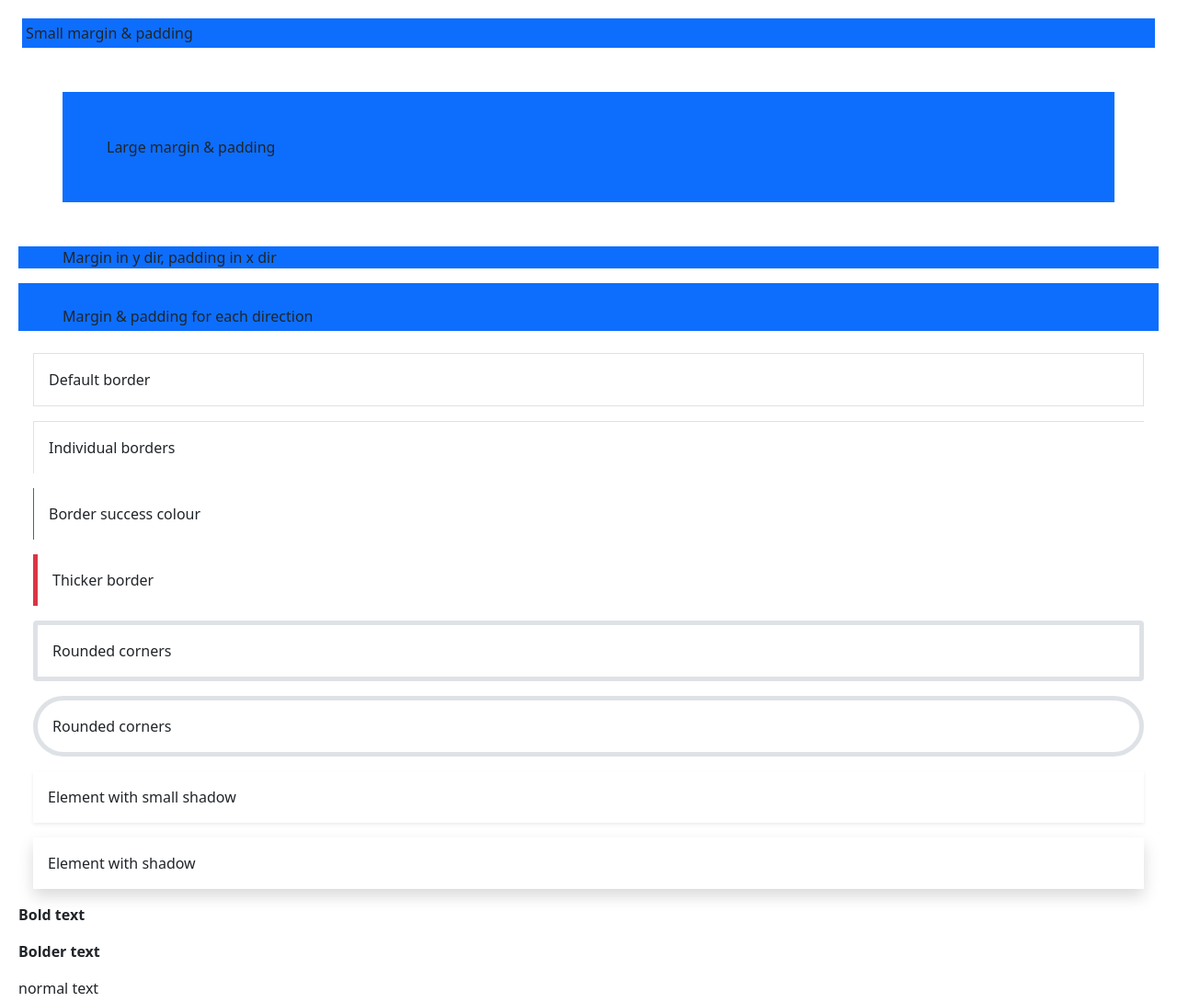
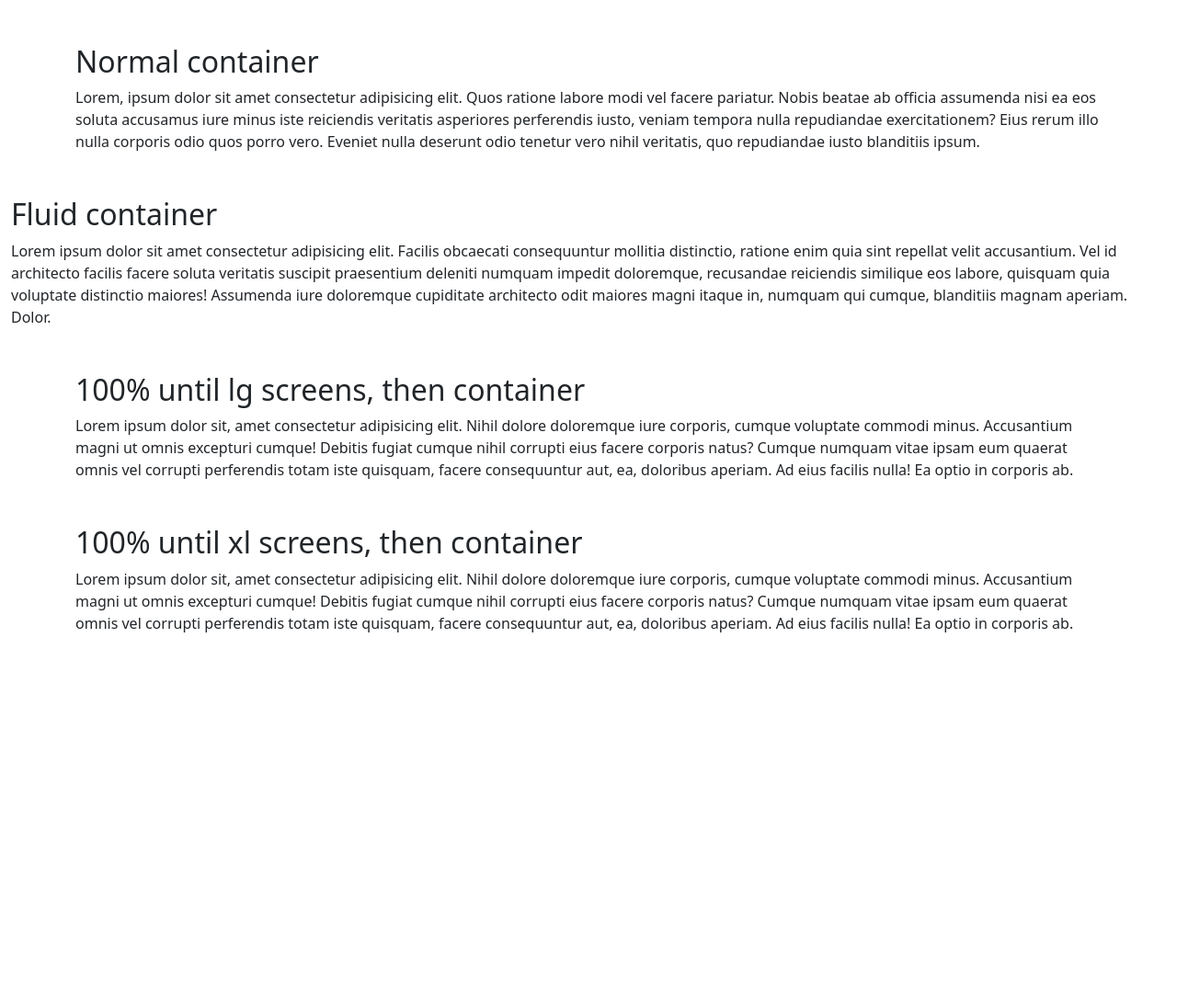
Before and after one commit to ochudi/bootstrap, a plain HTML site: page index.html in a window 1280 px wide. Shown: the top 1090 px of the page at 92% size. After the commit the page ends 800 px from the top, so only its background shows below. Drawn offline with nearby package versions, Linux system fonts and the light colour scheme.

Commit message:
Add: Containers

```diff
--- a/index.html
+++ b/index.html
@@ -10,42 +10,58 @@
       integrity="sha384-+0n0xVW2eSR5OomGNYDnhzAbDsOXxcvSN1TPprVMTNDbiYZCxYbOOl7+AMvyTG2x"
       crossorigin="anonymous"
     />
-    <style>
-      body {
-        margin: 20px;
-      }
-    </style>
   </head>
   <body>
-    <!-- Margin & Padding -->
-    <div class="m-1 p-1 bg-primary">Small margin & padding</div>
-    <div class="m-5 p-5 bg-primary">Large margin & padding</div>
-    <div class="my-3 px-5 bg-primary">Margin in y dir, padding in x dir</div>
-    <div class="mt-3 mb-4 ps-5 pt-4 pe-2 pb-1 bg-primary">
-      Margin & padding for each direction
+    <div class="container my-5">
+      <h2>Normal container</h2>
+      <p>
+        Lorem, ipsum dolor sit amet consectetur adipisicing elit. Quos ratione
+        labore modi vel facere pariatur. Nobis beatae ab officia assumenda nisi
+        ea eos soluta accusamus iure minus iste reiciendis veritatis asperiores
+        perferendis iusto, veniam tempora nulla repudiandae exercitationem? Eius
+        rerum illo nulla corporis odio quos porro vero. Eveniet nulla deserunt
+        odio tenetur vero nihil veritatis, quo repudiandae iusto blanditiis
+        ipsum.
+      </p>
     </div>
 
-    <!-- Borders -->
-    <div class="m-3 p-3 border">Default border</div>
-    <div class="m-3 p-3 border-top border-start">Individual borders</div>
-    <div class="m-3 p-3 border-start border-success">Border success colour</div>
-    <div class="m-3 p-3 border-start border-danger border-5">
-      Thicker border
+    <div class="container-fluid my-5">
+      <h2>Fluid container</h2>
+      <p>
+        Lorem ipsum dolor sit amet consectetur adipisicing elit. Facilis
+        obcaecati consequuntur mollitia distinctio, ratione enim quia sint
+        repellat velit accusantium. Vel id architecto facilis facere soluta
+        veritatis suscipit praesentium deleniti numquam impedit doloremque,
+        recusandae reiciendis similique eos labore, quisquam quia voluptate
+        distinctio maiores! Assumenda iure doloremque cupiditate architecto odit
+        maiores magni itaque in, numquam qui cumque, blanditiis magnam aperiam.
+        Dolor.
+      </p>
     </div>
-    <div class="m-3 p-3 rounded border border-5">Rounded corners</div>
-    <div class="m-3 p-3 rounded-pill border border-5">Rounded corners</div>
 
-    <!-- Box shadow -->
-    <div class="m-3 p-3 shadow-sm">Element with small shadow</div>
-    <div class="m-3 p-3 shadow">Element with shadow</div>
+    <div class="container-lg my-5">
+      <h2>100% until lg screens, then container</h2>
+      <p>
+        Lorem ipsum dolor sit, amet consectetur adipisicing elit. Nihil dolore
+        doloremque iure corporis, cumque voluptate commodi minus. Accusantium
+        magni ut omnis excepturi cumque! Debitis fugiat cumque nihil corrupti
+        eius facere corporis natus? Cumque numquam vitae ipsam eum quaerat omnis
+        vel corrupti perferendis totam iste quisquam, facere consequuntur aut,
+        ea, doloribus aperiam. Ad eius facilis nulla! Ea optio in corporis ab.
+      </p>
+    </div>
 
-    <!-- Font weight -->
-    <p class="fw-bold">Bold text</p>
-    <p class="fw-bolder">Bolder text</p>
-    <p>normal text</p>
-    <p class="fw-light">Light text</p>
-    <p class="fst-italic">Italic text</p>
-    <p class="fst-italic fw-light">Italic light text</p>
+    <div class="container-xl my-5">
+      <h2>100% until xl screens, then container</h2>
+      <p>
+        Lorem ipsum dolor sit, amet consectetur adipisicing elit. Nihil dolore
+        doloremque iure corporis, cumque voluptate commodi minus. Accusantium
+        magni ut omnis excepturi cumque! Debitis fugiat cumque nihil corrupti
+        eius facere corporis natus? Cumque numquam vitae ipsam eum quaerat omnis
+        vel corrupti perferendis totam iste quisquam, facere consequuntur aut,
+        ea, doloribus aperiam. Ad eius facilis nulla! Ea optio in corporis ab.
+      </p>
+    </div>
 
     <script
       src="https://cdn.jsdelivr.net/npm/bootstrap@5.0.1/dist/js/bootstrap.bundle.min.js"
```
